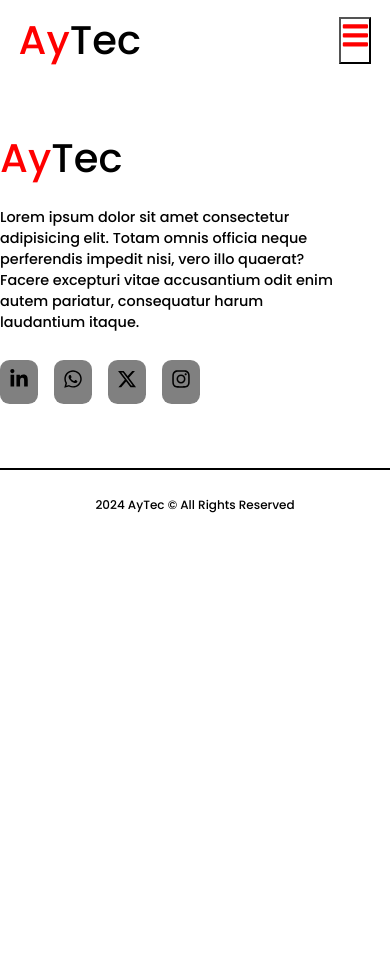
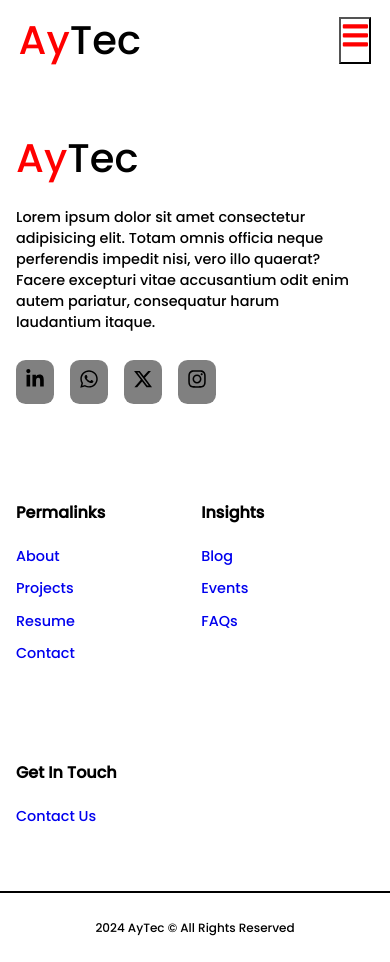
Before and after one commit to aonayinka/portfolio, a React (Create React App) app: page /event in a window 390 px wide. Before the commit the page ends 844 px from the top, so only its background shows below. Built offline with nearby package versions, Linux system fonts and the light colour scheme.

Commit message:
responFooter

```diff
--- a/src/components/Footer/footer.css
+++ b/src/components/Footer/footer.css
@@ -64,3 +64,12 @@ footer{
 .logo{
     font-size: ;
 }
+
+
+@media screen and (max-width: 1024px) {
+    .footer__container {
+        display: flex;
+        flex-wrap: wrap;
+        padding-left: 1rem;
+    }
+}
--- a/src/components/Intro/intro.js
+++ b/src/components/Intro/intro.js
@@ -45,7 +45,7 @@ const Intro = () => {
               />
             </span>
             <span className="intotext">Focusing on Cloud Engineering,<br />Web Development. </span>
-            <p className="intropar" >With over 5 years of experience,
+            <p className="intropar" >With over 7 years of experience in IT,
                     I specialize in creating visually stunning and user-friendly websites that
                     leave a lasting impression..</p>
 
--- a/src/components/NavBar0.1/navbar.css
+++ b/src/components/NavBar0.1/navbar.css
@@ -59,7 +59,7 @@ nav{
     position: absolute;
     left: calc(50% - 0.4rem);
     transform: rotate(45deg);
-    margin-top: 1.8rem;
+    margin-top: 1rem;
 }
 
 
```
